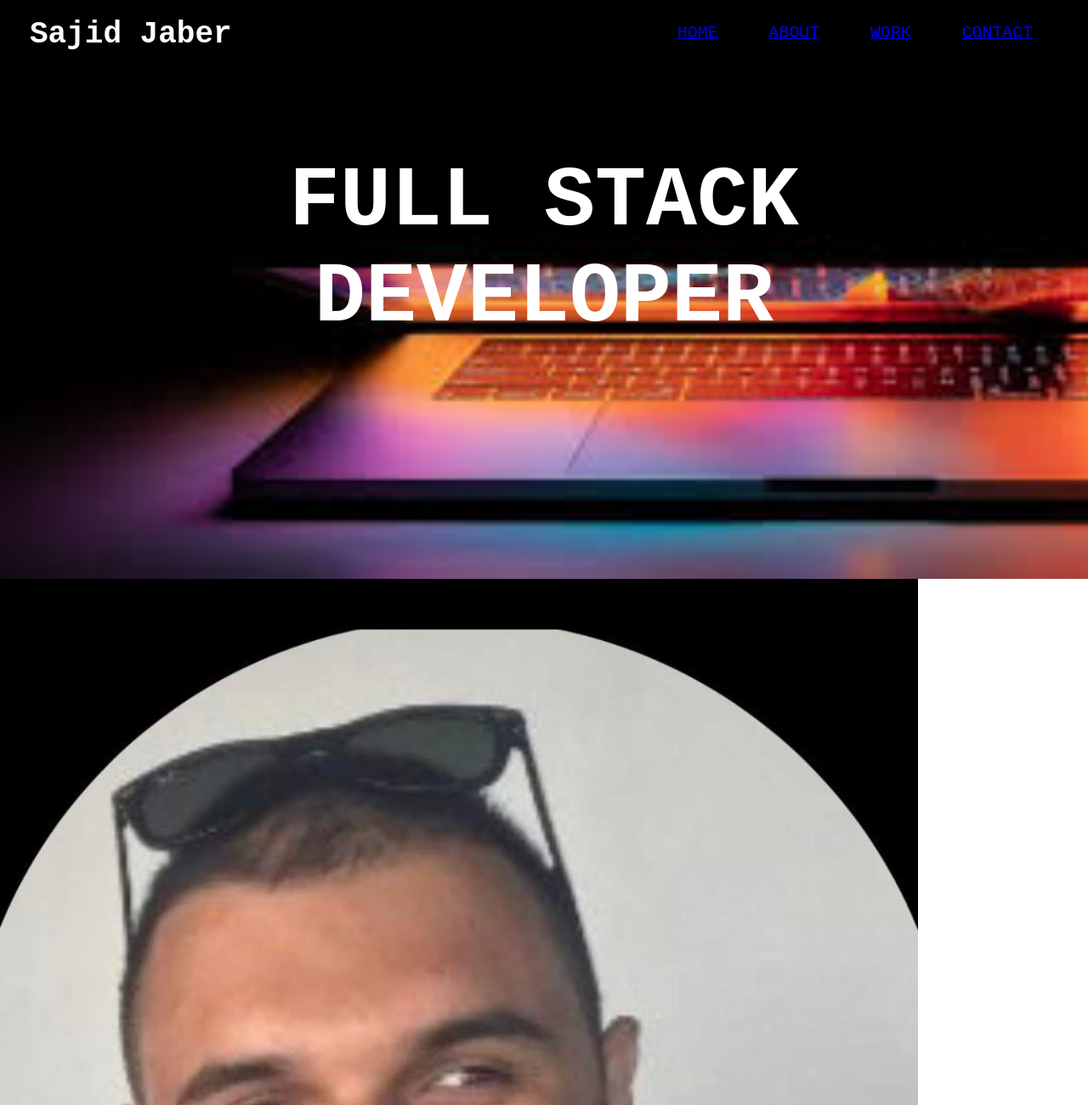
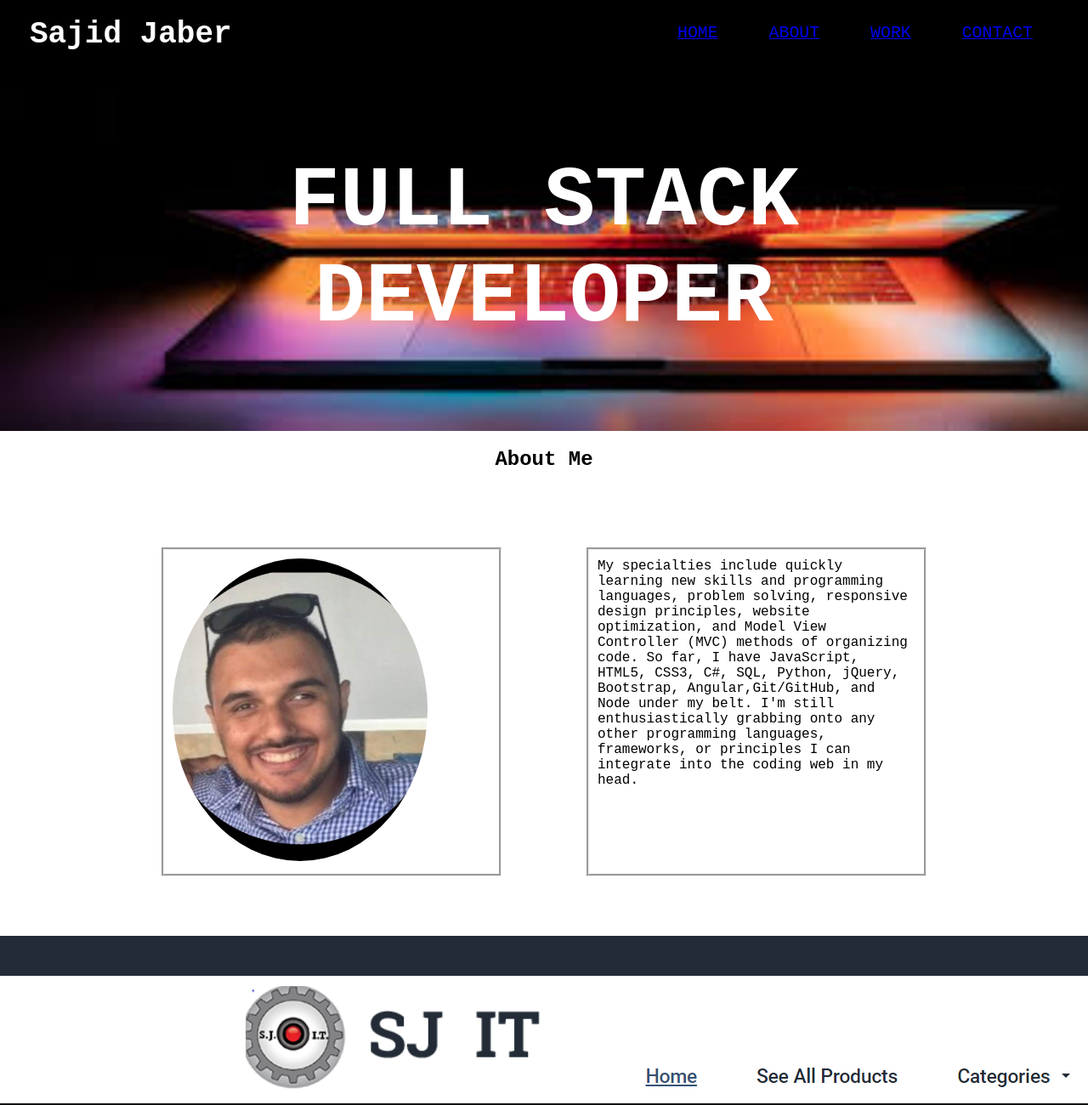
Before and after one commit to JaberSE09/2-02-challenge, a plain HTML site: page index.html in a window 1280 px wide. Shown: the top 1300 px of the page at 85% size. Drawn offline with Linux system fonts and the light colour scheme.

Commit message:
fixed the about section

```diff
--- a/assets/css/style.css
+++ b/assets/css/style.css
@@ -6,6 +6,7 @@
 
   body {
     font-family: 'Courier New', Courier, monospace;
+
   }
 
 
@@ -23,7 +24,7 @@
     font-size: 36px;
     color: white;
     margin: 0;
-    display: inline;
+    display: flex;
 
   }
   header nav {
@@ -55,8 +56,10 @@
   #hero{
     background-image: url("../images/hero.png");
     background-size: cover;
-    height: 600px;
-    }
+    display: flex;
+    justify-content: center;
+    flex-wrap: wrap;
+  }
 
     #hero h2 {
       color: white;
@@ -79,3 +82,32 @@ footer p  {
   flex-wrap: wrap;
   justify-content: center;
 }
+
+/* about me */
+ #aboutcol2 , #about h2{
+  flex: 2;
+  padding: 20px;
+  display: flex;
+  flex-wrap: wrap;
+  justify-content: center;
+
+}
+
+#aboutcol2 section {
+  border-style: groove;
+  border-width: 3px;
+  padding: 10px;
+  flex: 0 0 400px;
+  margin: 50px;
+
+}
+
+#aboutimg img{
+width: 300px;
+border-radius: 50%;
+}
+
+#about h2{
+  padding: 20px;
+  justify-content: center;
+}
--- a/index.html
+++ b/index.html
@@ -20,20 +20,27 @@
                  </ul>
             </nav>
         </header>
+
+        <!-- Hero Section -->
         <article id="hero">
             <h2>FULL STACK DEVELOPER</h2>
         </article>
 
+        <!-- About Section -->
+        <article id="about">
 
-        <article id="about">
-            <section></section>
+            <h2>About Me</h2>
+
+            <div id="aboutcol2">
+            <section id="aboutimg">
             <img src="./assets/images/sajidjaber.jpeg" alt="Profile image" />
         </section>
+
             <section>
-               <p>
                    My specialties include quickly learning new skills and programming languages, problem solving, responsive design principles, website optimization, and Model View Controller (MVC) methods of organizing code. So far, I have JavaScript, HTML5, CSS3, C#, SQL, Python, jQuery, Bootstrap, Angular,Git/GitHub, and Node under my belt. I'm still enthusiastically grabbing onto any other programming languages, frameworks, or principles I can integrate into the coding web in my head.
                </p>
             </section>
+        </div>
         </article>
 
         <article id="work">
```
